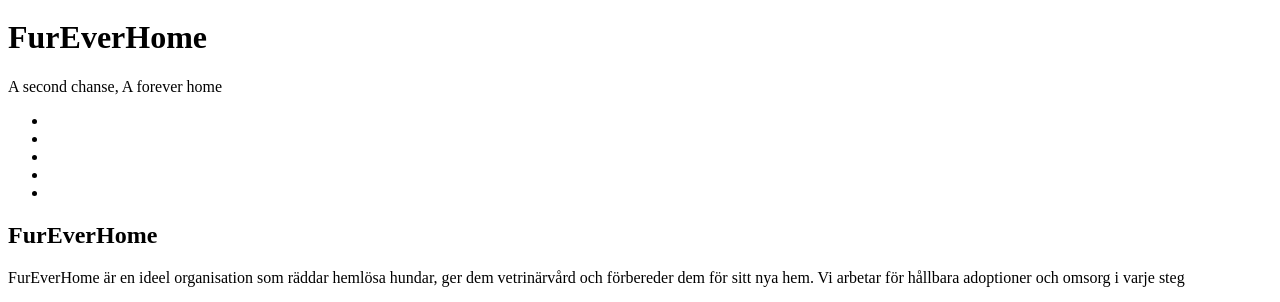
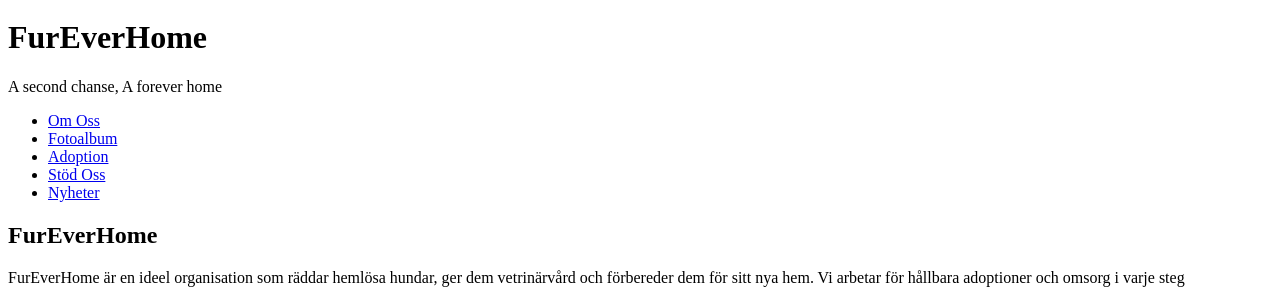
Before and after one commit to Jenmad-5/upg4projekt, a plain HTML site: page index.html in a window 1280 px wide. Shown: the part 46-348 px from the top of the page. Drawn offline with Linux system fonts and the light colour scheme.

Commit message:
huvudnav

```diff
--- a/index.html
+++ b/index.html
@@ -20,11 +20,11 @@
 
         <nav aria-label="Huvudnavigation">
             <ul>
-                <li><a href="omoss.html"></a></li>
-                <li><a href="album.html"></a></li>
-                <li><a href="adoption.html"></a></li>
-                <li><a href="stod.html"></a></li>
-                <li><a href="nyheter.html"></a></li>
+                <li><a href="omoss.html">Om Oss</a></li>
+                <li><a href="album.html">Fotoalbum</a></li>
+                <li><a href="adoption.html">Adoption</a></li>
+                <li><a href="stod.html">Stöd Oss</a></li>
+                <li><a href="nyheter.html">Nyheter</a></li>
             </ul>
         </nav>
     </header>
```
